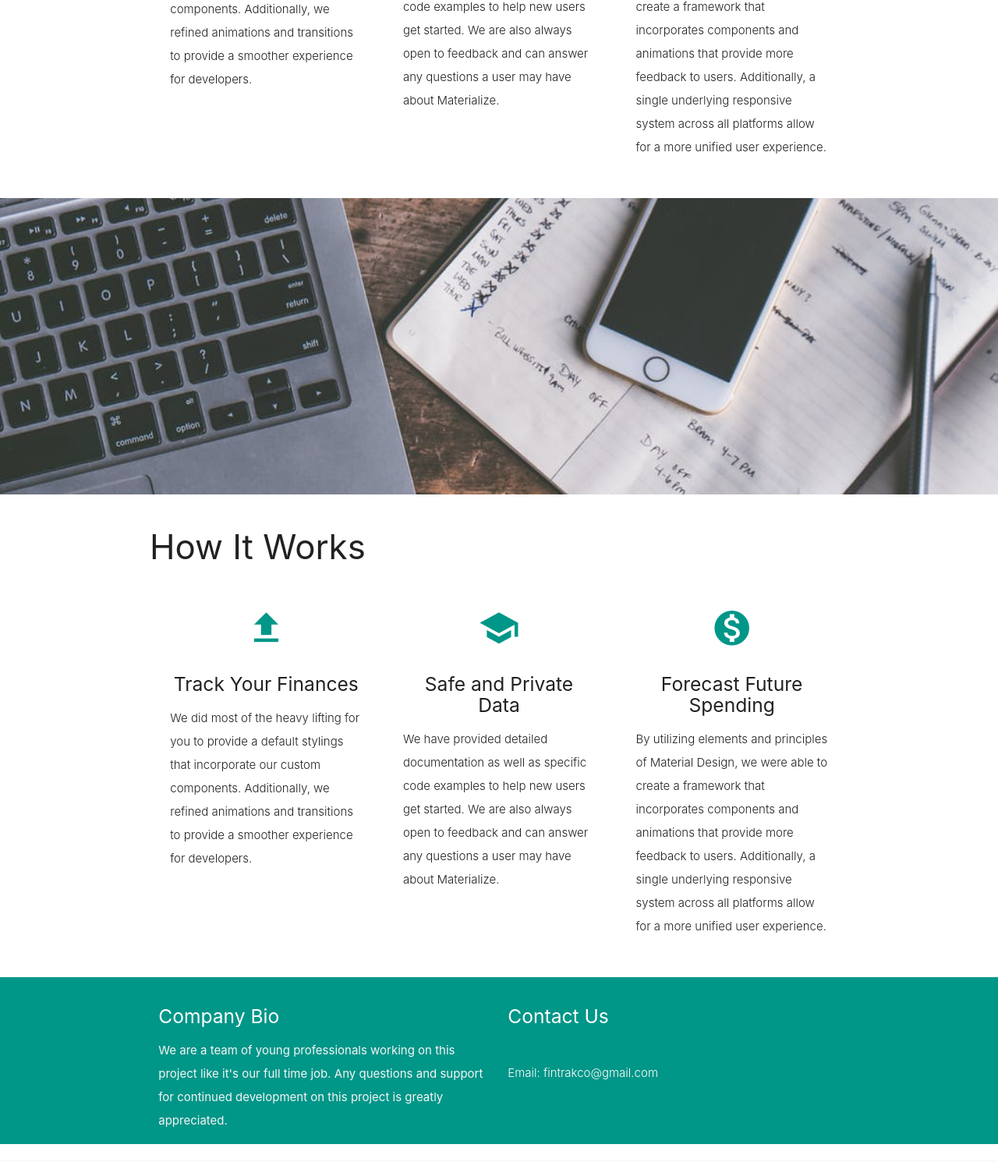
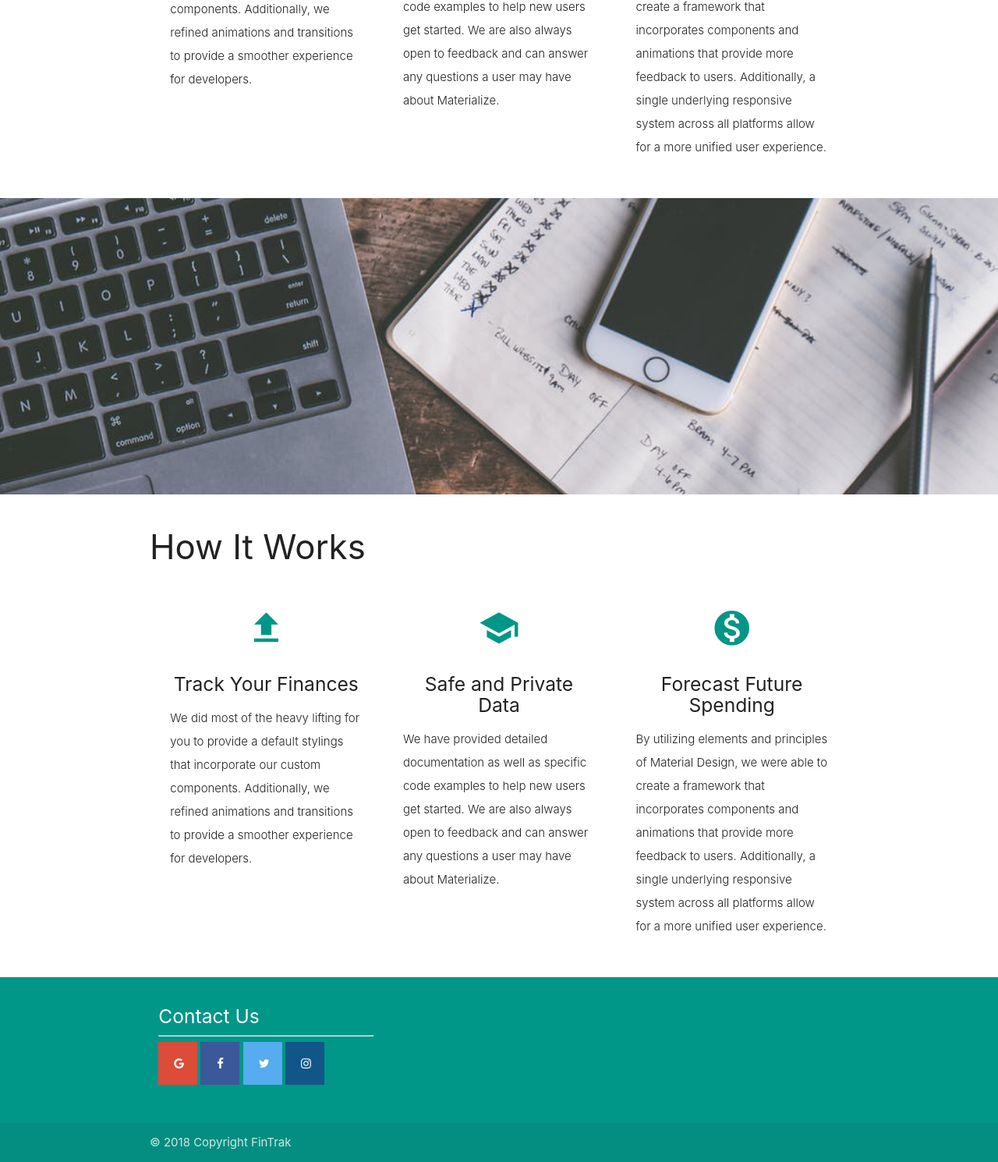
Before and after one commit to frankiecancino/FinTrak, a Flask app: page / in a window 1280 px wide. Shown: the part 746-2236 px from the top of the page at 78% size. Before the commit the page ends 2213 px from the top, so only its background shows below. Run offline with Flask 2, Linux system fonts and the light colour scheme; some libraries are stand-ins or nearby versions.

Commit message:
adding social media

```diff
--- a/app/static/css/style.css
+++ b/app/static/css/style.css
@@ -55,3 +55,36 @@ p {
 footer.page-footer {
   margin: 0;
 }
+
+.fa {
+    padding: 20px;
+    font-size: 30px;
+    width: 50px;
+    text-align: center;
+    text-decoration: none;
+}
+
+.fa:hover {
+    opacity: 0.7;
+}
+
+.fa-facebook {
+    background: #3B5998;
+    color: white;
+}
+
+/* Twitter */
+.fa-twitter {
+    background: #55ACEE;
+    color: white;
+}
+
+.fa-google {
+  background: #dd4b39;
+  color: white;
+}
+
+.fa-instagram {
+  background: #125688;
+  color: white;
+}
--- a/app/templates/index.html
+++ b/app/templates/index.html
@@ -3,12 +3,16 @@
 <head>
   <meta http-equiv="Content-Type" content="text/html; charset=UTF-8"/>
   <meta name="viewport" content="width=device-width, initial-scale=1"/>
+  <link rel="icon"
+      type="image/png"
+      href="favicon.png">
   <title>FinTrak</title>
 
   <!-- CSS  -->
   <link href="https://fonts.googleapis.com/icon?family=Material+Icons" rel="stylesheet">
   <link type="text/css" rel="stylesheet" href="css/materialize.min.css"  media="screen,projection"/>
   <link href="css/style.css" type="text/css" rel="stylesheet" media="screen,projection"/>
+  <link rel="stylesheet" href="https://cdnjs.cloudflare.com/ajax/libs/font-awesome/4.7.0/css/font-awesome.min.css">
 </head>
 
 <script async>(function(s,u,m,o,j,v){j=u.createElement(m);v=u.getElementsByTagName(m)[0];j.async=1;j.src=o;j.dataset.sumoSiteId='64b8f25e37c5ad7c37c8090ca57cf78ddea47163b27a7afa7c42c948b3268c25';v.parentNode.insertBefore(j,v)})(window,document,'script','//load.sumo.com/');</script>
@@ -116,23 +120,22 @@
   <footer class="page-footer teal">
     <div class="container">
       <div class="row">
-        <div class="col l6 s12">
-          <h5 class="white-text">Company Bio</h5>
-          <p class="grey-text text-lighten-4">We are a team of young professionals working on this project like it's our full time job. Any questions and support for continued development on this project is greatly appreciated.</p>
-
-
+        <div class="col l4 s12">
+          <h5 class="white-text">Contact Us</h5>
+          <hr>
+          <a href="https://mail.google.com/mail/?view=cm&fs=1&to=fintrakco@gmail.com" class="fa fa-google"></a>
+          <a href="https://www.facebook.com/fintrakco/" class="fa fa-facebook"></a>
+          <a href="https://twitter.com/FinTrak" class="fa fa-twitter"></a>
+          <a href="https://www.instagram.com/fintrakco/?hl=en" class="fa fa-instagram"></a>
+          <div class="col s12 center">
+            <h3><i class="mdi-content-send brown-text"></i></h3>
+          </div>
         </div>
-        <div class="col l3 s12">
-          <h5 class="white-text">Contact Us</h5>
-          <ul>
-            <div class="row">
-              <div class="col s12 center">
-                <h3><i class="mdi-content-send brown-text"></i></h3>
-                <p class="left-align light">Email: fintrakco@gmail.com</p>
-              </div>
-            </div>
-          </ul>
-        </div>
+      </div>
+    </div>
+    <div class="footer-copyright">
+      <div class="container">
+      © 2018 Copyright FinTrak
       </div>
     </div>
   </footer>
```
Also changed, not shown: app/run.py (deleted, +0 -7 lines), app/static/favicon.png (added).
